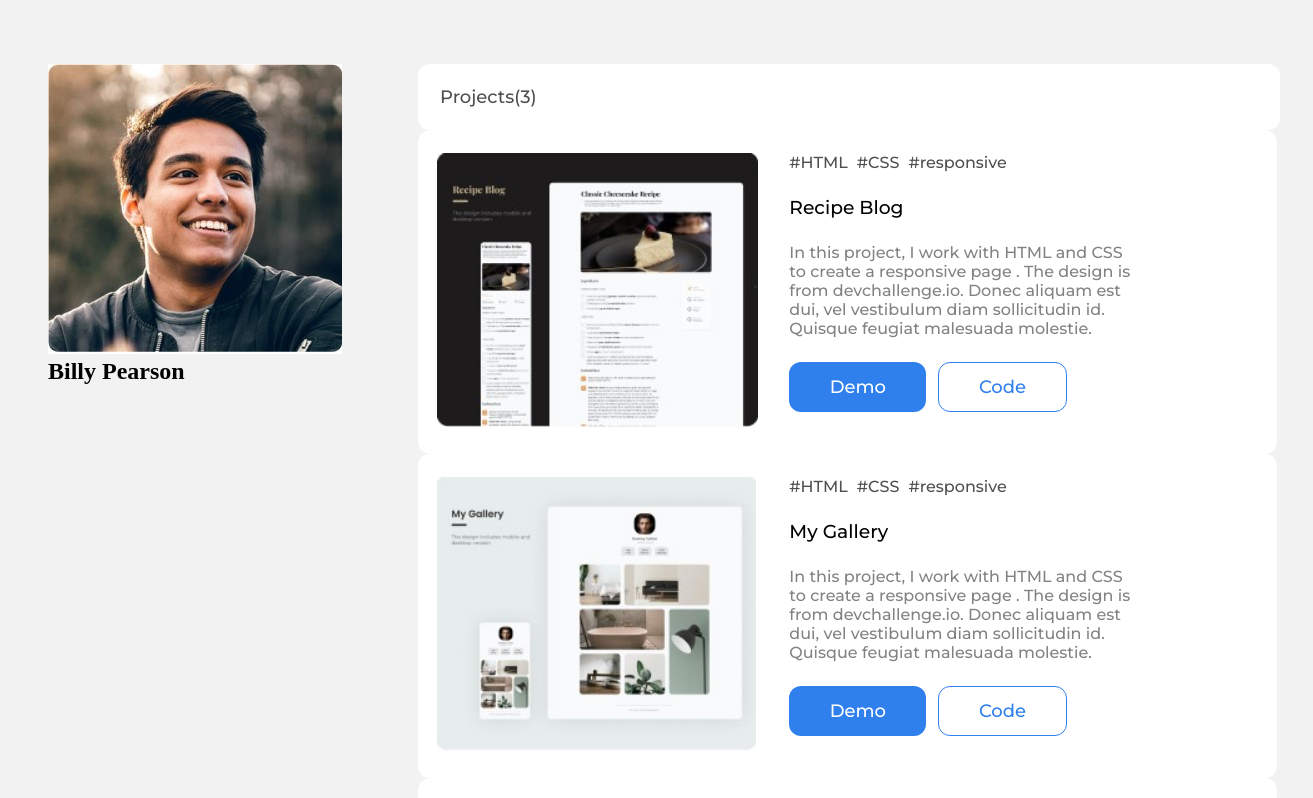
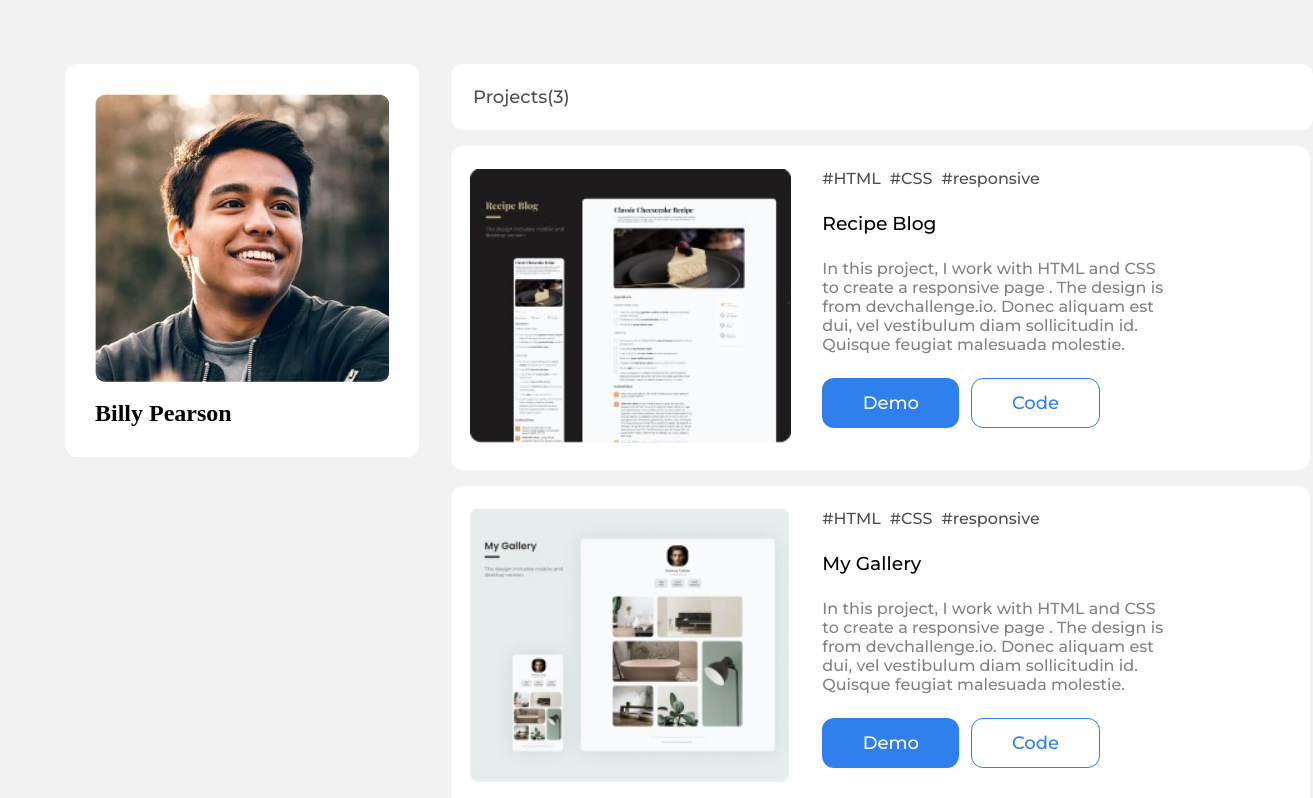
Before and after one commit to Sohail1011/ProfileRepo, a plain HTML site: page index.html in a window 1280 px wide. Shown: the top 798 px of the page, 1313 px wide, since content can reach past the window. Drawn offline with Linux system fonts and the light colour scheme.

Commit message:
thanks teacher

```diff
--- a/style.css
+++ b/style.css
@@ -14,10 +14,25 @@ body {
     display: grid;
     max-width: 1440px;
     margin-top: 4rem;
-    margin-left: 3rem;
+    margin-left: 65px;
     display: grid;
     grid-template-columns: 1fr 2fr;
     gap: 2rem;
+}
+
+.profile {
+    background-color: white;
+    display: flex;
+    flex-direction: column;
+    gap: 1rem;
+    padding: 30px;
+    border-radius: 12px;
+}
+
+.column2 {
+    display: flex;
+    flex-direction: column;
+    gap: 1rem;
 }
 
 .card {
```
